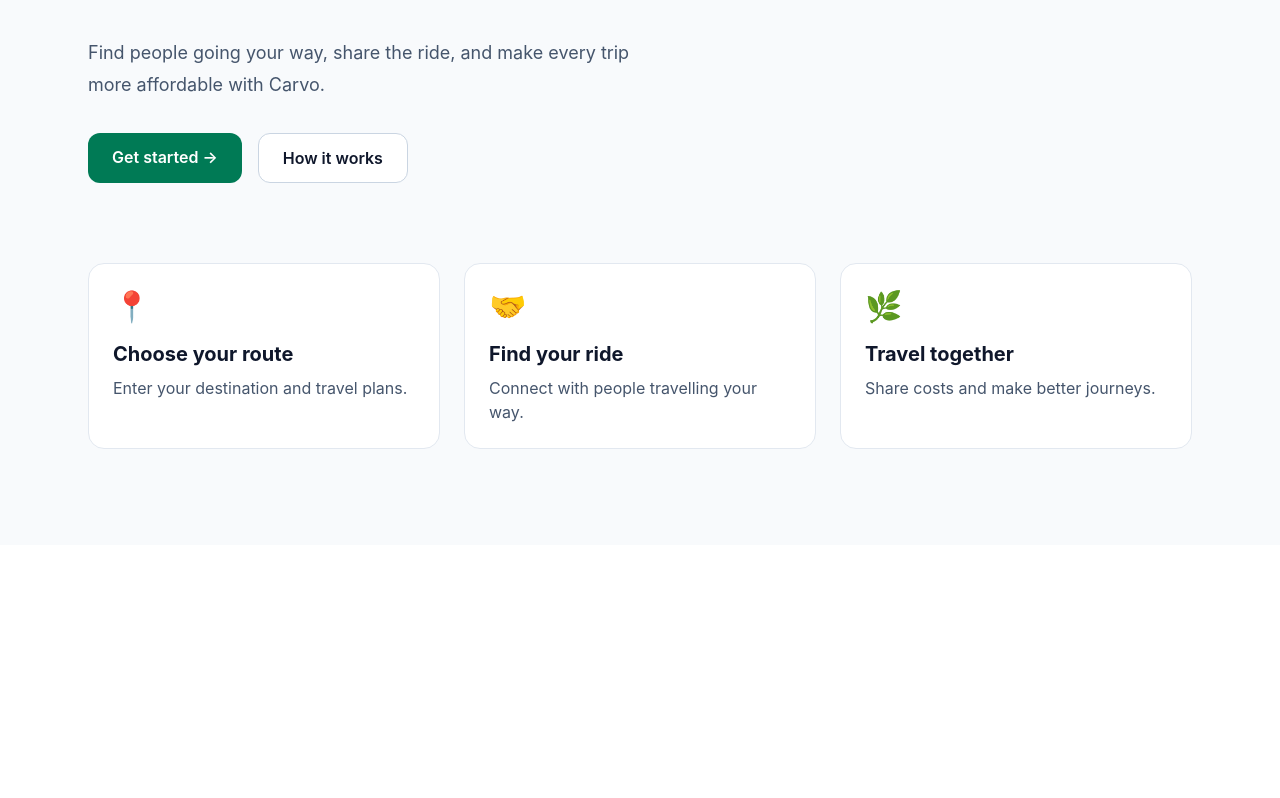
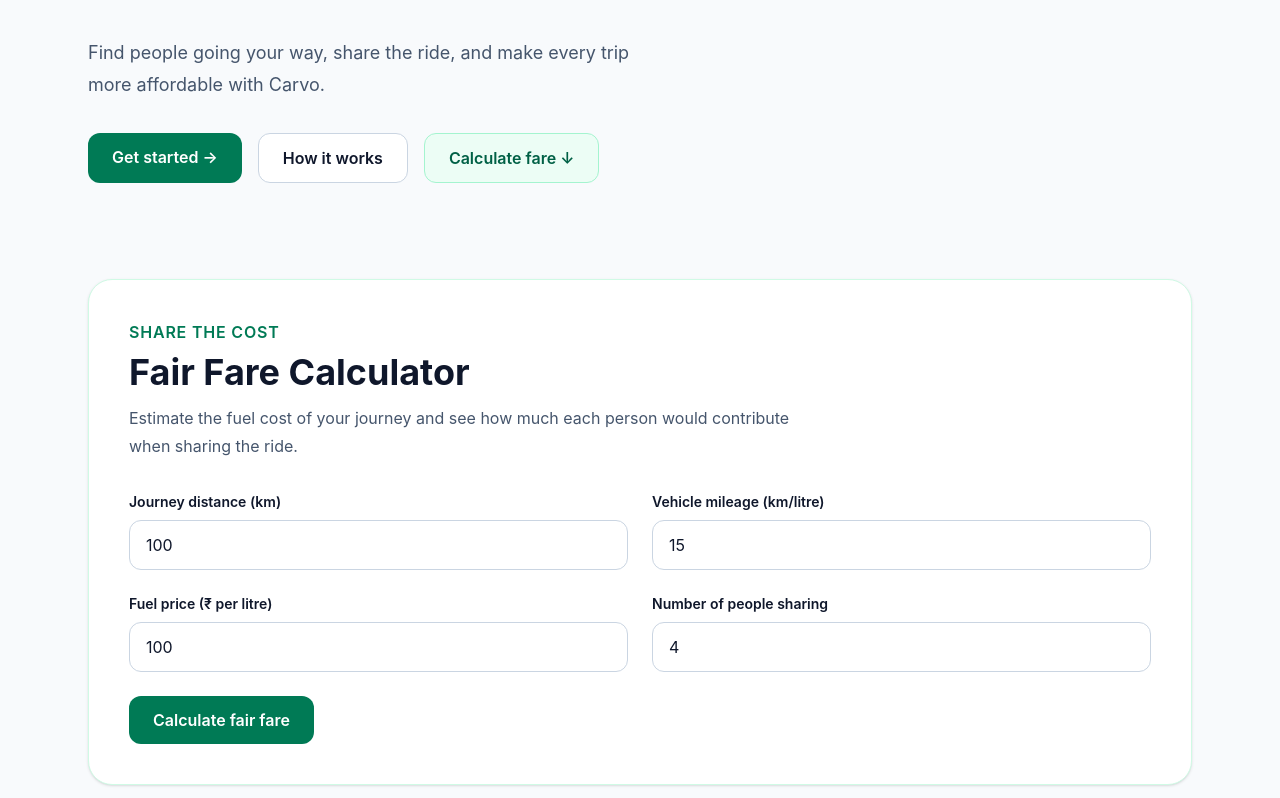
Before and after one commit to ayuushkumar/Carvo, a React app in the folder frontend/: page / in a window 1280 px wide. Shown: the part 362-1160 px from the top of the page. Before the commit the page ends 907 px from the top, so only its background shows below. Built offline with nearby package versions, Linux system fonts and the light colour scheme; the HTML template or start-up script is replaced by a standard one.

Commit message:
feat(frontend): add fair fare calculator to home page

```diff
--- a/frontend/src/App.jsx
+++ b/frontend/src/App.jsx
@@ -1,4 +1,5 @@
 
+import { useState } from 'react'
 import { Link, Routes, Route } from 'react-router-dom'
 import Login from './pages/Login.jsx'
 import Signup from './pages/Signup.jsx'
@@ -14,80 +15,77 @@ import Safety from './pages/Safety.jsx'
 import RideRescue from './pages/RideRescue.jsx'
 
 function Home() {
+  const [distance, setDistance] = useState('100')
+  const [mileage, setMileage] = useState('15')
+  const [fuelPrice, setFuelPrice] = useState('100')
+  const [passengers, setPassengers] = useState('4')
+  const [calculated, setCalculated] = useState(false)
+
+  const validInputs =
+      distance.trim() !== '' &&
+      mileage.trim() !== '' &&
+      fuelPrice.trim() !== '' &&
+      passengers.trim() !== '' &&
+      Number(distance) > 0 &&
+      Number(mileage) > 0 &&
+      Number(fuelPrice) > 0 &&
+      Number.isInteger(Number(passengers)) &&
+      Number(passengers) >= 1
+
+  const fuelCost = validInputs
+      ? (Number(distance) / Number(mileage)) * Number(fuelPrice)
+      : 0
+
+  const costPerPerson = validInputs
+      ? fuelCost / Number(passengers)
+      : 0
+
+  const money = (amount) =>
+      new Intl.NumberFormat('en-IN', {
+        style: 'currency',
+        currency: 'INR',
+        maximumFractionDigits: 2,
+      }).format(amount)
+
   return (
       <div className="min-h-screen bg-slate-50 text-slate-900">
         <header className="border-b border-slate-200 bg-white">
-          <nav className="mx-auto flex max-w-6xl items-center justify-between px-6 py-5">
+          <nav className="mx-auto flex max-w-6xl flex-wrap items-center justify-between gap-4 px-6 py-5">
             <Link to="/" className="text-2xl font-bold text-emerald-700">
               carvo.
             </Link>
 
-            <div className="flex items-center gap-3">
-              <Link
-                  to="/rides"
-                  className="rounded-xl bg-emerald-700 px-6 py-3 font-semibold text-white hover:bg-emerald-800"
-              >
+            <div className="flex flex-wrap items-center gap-3">
+              <Link to="/rides" className="rounded-xl bg-emerald-700 px-6 py-3 font-semibold text-white hover:bg-emerald-800">
                 Find a ride →
               </Link>
-              <Link
-                  to="/login"
-                  className="rounded-lg px-4 py-2 text-sm font-semibold hover:bg-slate-100"
-              >
+              <Link to="/login" className="rounded-lg px-4 py-2 text-sm font-semibold hover:bg-slate-100">
                 Log in
               </Link>
-              <Link
-                  to="/signup"
-                  className="rounded-lg bg-emerald-700 px-4 py-2 text-sm font-semibold text-white hover:bg-emerald-800"
-              >
+              <Link to="/signup" className="rounded-lg bg-emerald-700 px-4 py-2 text-sm font-semibold text-white hover:bg-emerald-800">
                 Sign up
               </Link>
-
-
-              <Link
-                  to="/profile"
-                  className="text-sm font-medium text-slate-700 transition hover:text-emerald-600"
-              >
+              <Link to="/profile" className="text-sm font-medium text-slate-700 hover:text-emerald-600">
                 Profile
               </Link>
-
-
-
-
-              <Link
-                  to="/offer-ride"
-                  className="rounded-lg px-4 py-2 text-sm font-semibold hover:bg-slate-100"
-              >
+              <Link to="/offer-ride" className="rounded-lg px-4 py-2 text-sm font-semibold hover:bg-slate-100">
                 Offer a Ride
               </Link>
-
-
-              <Link
-                  to="/vehicles"
-                  className="text-sm font-medium text-slate-700 transition hover:text-emerald-600"
-              >
+              <Link to="/vehicles" className="text-sm font-medium text-slate-700 hover:text-emerald-600">
                 My Vehicles
               </Link>
-
-              <Link
-                  to="/reviews"
-                  className="text-sm font-medium text-slate-700 transition hover:text-emerald-600"
-              >
+              <Link to="/reviews" className="text-sm font-medium text-slate-700 hover:text-emerald-600">
                 Reviews
               </Link>
-
-
-              <Link
-                  to="/my-rides"
-                  className="text-sm font-medium text-slate-700 transition hover:text-emerald-600"
-              >
+              <Link to="/my-rides" className="text-sm font-medium text-slate-700 hover:text-emerald-600">
                 My Rides
               </Link>
-
             </div>
           </nav>
         </header>
 
-        <main className="mx-auto max-w-6xl px-6 py-24">
+        <main className="mx-auto max-w-6xl px-6 py-16">
+          <section className="py-8">
             <p className="font-semibold text-emerald-700">
               BETTER JOURNEYS, TOGETHER
             </p>
@@ -98,20 +96,164 @@ function Home() {
               Find people going your way, share the ride, and make every trip
               more affordable with Carvo.
             </p>
-          <div className="mt-8 flex gap-4">
-            <Link
-                to="/signup"
-                className="rounded-xl bg-emerald-700 px-6 py-3 font-semibold text-white hover:bg-emerald-800"
-            >
+            <div className="mt-8 flex flex-wrap gap-4">
+              <Link to="/signup" className="rounded-xl bg-emerald-700 px-6 py-3 font-semibold text-white hover:bg-emerald-800">
                 Get started →
               </Link>
-            <a
-                href="#how-it-works"
-                className="rounded-xl border border-slate-300 bg-white px-6 py-3 font-semibold hover:bg-slate-100"
-            >
+              <a href="#how-it-works" className="rounded-xl border border-slate-300 bg-white px-6 py-3 font-semibold hover:bg-slate-100">
                 How it works
               </a>
+              <a href="#fare-calculator" className="rounded-xl border border-emerald-200 bg-emerald-50 px-6 py-3 font-semibold text-emerald-800 hover:bg-emerald-100">
+                Calculate fare ↓
+              </a>
             </div>
+          </section>
+
+          {/* Fair Fare Calculator */}
+          <section id="fare-calculator" className="mt-16 scroll-mt-8 rounded-3xl border border-emerald-100 bg-white p-6 shadow-sm md:p-10">
+            <div className="max-w-2xl">
+              <p className="font-semibold uppercase tracking-wider text-emerald-700">
+                Share the cost
+              </p>
+              <h2 className="mt-2 text-3xl font-bold md:text-4xl">
+                Fair Fare Calculator
+              </h2>
+              <p className="mt-3 leading-7 text-slate-600">
+                Estimate the fuel cost of your journey and see how much each
+                person would contribute when sharing the ride.
+              </p>
+            </div>
+
+            <form
+                className="mt-8 grid gap-6 md:grid-cols-2"
+                onSubmit={(event) => {
+                  event.preventDefault()
+                  setCalculated(true)
+                }}
+            >
+              <div>
+                <label htmlFor="distance" className="mb-2 block text-sm font-semibold">
+                  Journey distance (km)
+                </label>
+                <input
+                    id="distance"
+                    type="number"
+                    min="0.1"
+                    step="any"
+                    required
+                    value={distance}
+                    onChange={(event) => {
+                      setDistance(event.target.value)
+                      setCalculated(false)
+                    }}
+                    placeholder="e.g. 100"
+                    className="w-full rounded-xl border border-slate-300 px-4 py-3 outline-none focus:border-emerald-600 focus:ring-2 focus:ring-emerald-100"
+                />
+              </div>
+
+              <div>
+                <label htmlFor="mileage" className="mb-2 block text-sm font-semibold">
+                  Vehicle mileage (km/litre)
+                </label>
+                <input
+                    id="mileage"
+                    type="number"
+                    min="0.1"
+                    step="any"
+                    required
+                    value={mileage}
+                    onChange={(event) => {
+                      setMileage(event.target.value)
+                      setCalculated(false)
+                    }}
+                    placeholder="e.g. 15"
+                    className="w-full rounded-xl border border-slate-300 px-4 py-3 outline-none focus:border-emerald-600 focus:ring-2 focus:ring-emerald-100"
+                />
+              </div>
+
+              <div>
+                <label htmlFor="fuelPrice" className="mb-2 block text-sm font-semibold">
+                  Fuel price (₹ per litre)
+                </label>
+                <input
+                    id="fuelPrice"
+                    type="number"
+                    min="0.01"
+                    step="any"
+                    required
+                    value={fuelPrice}
+                    onChange={(event) => {
+                      setFuelPrice(event.target.value)
+                      setCalculated(false)
+                    }}
+                    placeholder="e.g. 100"
+                    className="w-full rounded-xl border border-slate-300 px-4 py-3 outline-none focus:border-emerald-600 focus:ring-2 focus:ring-emerald-100"
+                />
+              </div>
+
+              <div>
+                <label htmlFor="passengers" className="mb-2 block text-sm font-semibold">
+                  Number of people sharing
+                </label>
+                <input
+                    id="passengers"
+                    type="number"
+                    min="1"
+                    step="1"
+                    required
+                    value={passengers}
+                    onChange={(event) => {
+                      setPassengers(event.target.value)
+                      setCalculated(false)
+                    }}
+                    placeholder="e.g. 4"
+                    className="w-full rounded-xl border border-slate-300 px-4 py-3 outline-none focus:border-emerald-600 focus:ring-2 focus:ring-emerald-100"
+                />
+              </div>
+
+              <div className="md:col-span-2">
+                <button
+                    type="submit"
+                    className="w-full rounded-xl bg-emerald-700 px-6 py-3 font-semibold text-white transition hover:bg-emerald-800 sm:w-auto"
+                >
+                  Calculate fair fare
+                </button>
+              </div>
+            </form>
+
+            {calculated && validInputs && (
+                <div aria-live="polite" className="mt-8 grid gap-4 sm:grid-cols-2">
+                  <div className="rounded-2xl bg-slate-50 p-6">
+                    <p className="text-sm font-medium text-slate-600">
+                      Estimated total fuel cost
+                    </p>
+                    <p className="mt-2 text-3xl font-bold text-slate-900">
+                      {money(fuelCost)}
+                    </p>
+                  </div>
+                  <div className="rounded-2xl bg-emerald-50 p-6">
+                    <p className="text-sm font-medium text-emerald-800">
+                      Estimated cost per person
+                    </p>
+                    <p className="mt-2 text-3xl font-bold text-emerald-800">
+                      {money(costPerPerson)}
+                    </p>
+                  </div>
+                  <p className="text-sm leading-6 text-slate-500 sm:col-span-2">
+                    Estimate only: this calculation includes fuel cost, assumes
+                    everyone shares it equally, and excludes tolls, parking,
+                    maintenance, and other expenses.
+                  </p>
+                </div>
+            )}
+
+            {calculated && !validInputs && (
+                <p role="alert" className="mt-4 text-sm font-medium text-red-600">
+                  Please enter positive values for distance, mileage and fuel price,
+                  and a whole number of people (at least 1).
+                </p>
+            )}
+          </section>
 
           <section id="how-it-works" className="mt-20 grid gap-6 md:grid-cols-3">
             <div className="rounded-2xl border border-slate-200 bg-white p-6">
@@ -143,10 +285,7 @@ function App() {
         <Route path="/signup" element={<Signup />} />
         <Route path="/rides" element={<Rides />} />
         <Route path="/ride-details" element={<RideDetails />} />
-        <Route
-            path="/booking-confirmation"
-            element={<BookingConfirmation />}
-        />
+        <Route path="/booking-confirmation" element={<BookingConfirmation />} />
         <Route path="/offer-ride" element={<OfferRide />} />
         <Route path="/my-rides" element={<MyRides />} />
         <Route path="/profile" element={<Profile />} />
```
Lines whose indentation alone changed are shown as unchanged.
